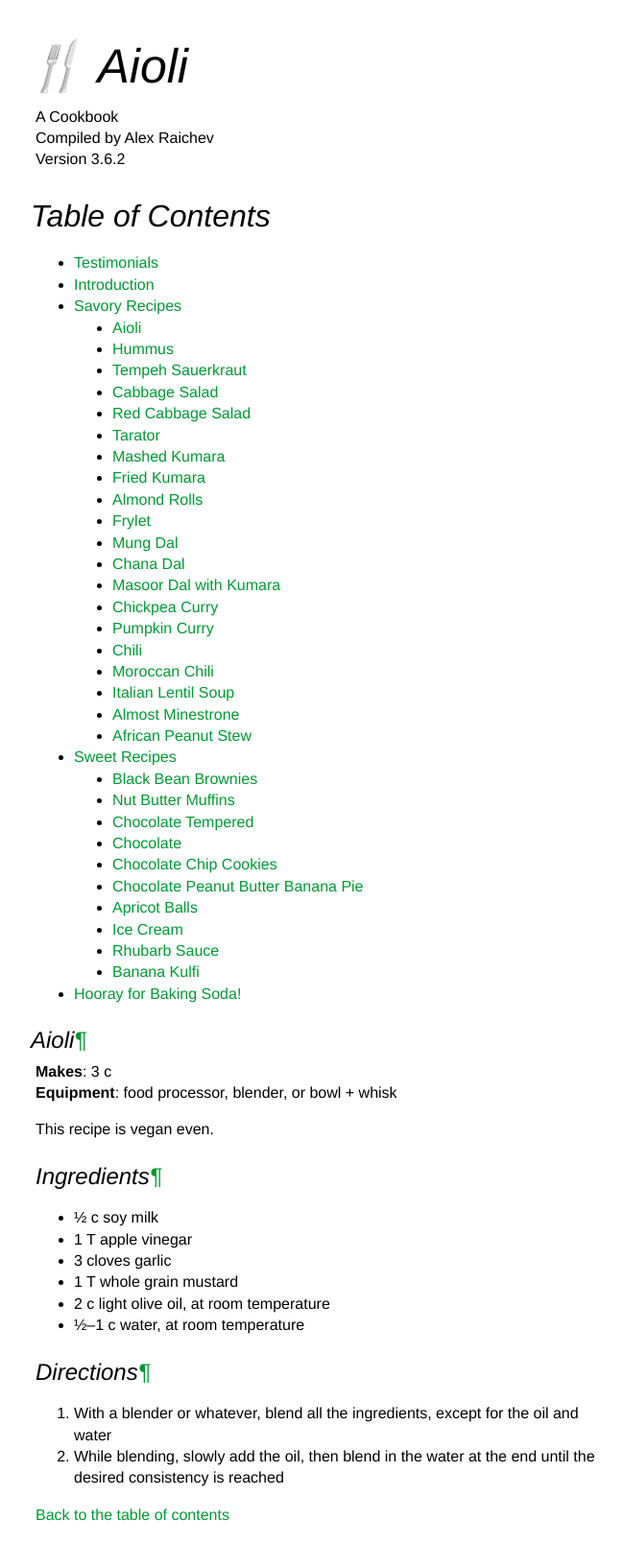
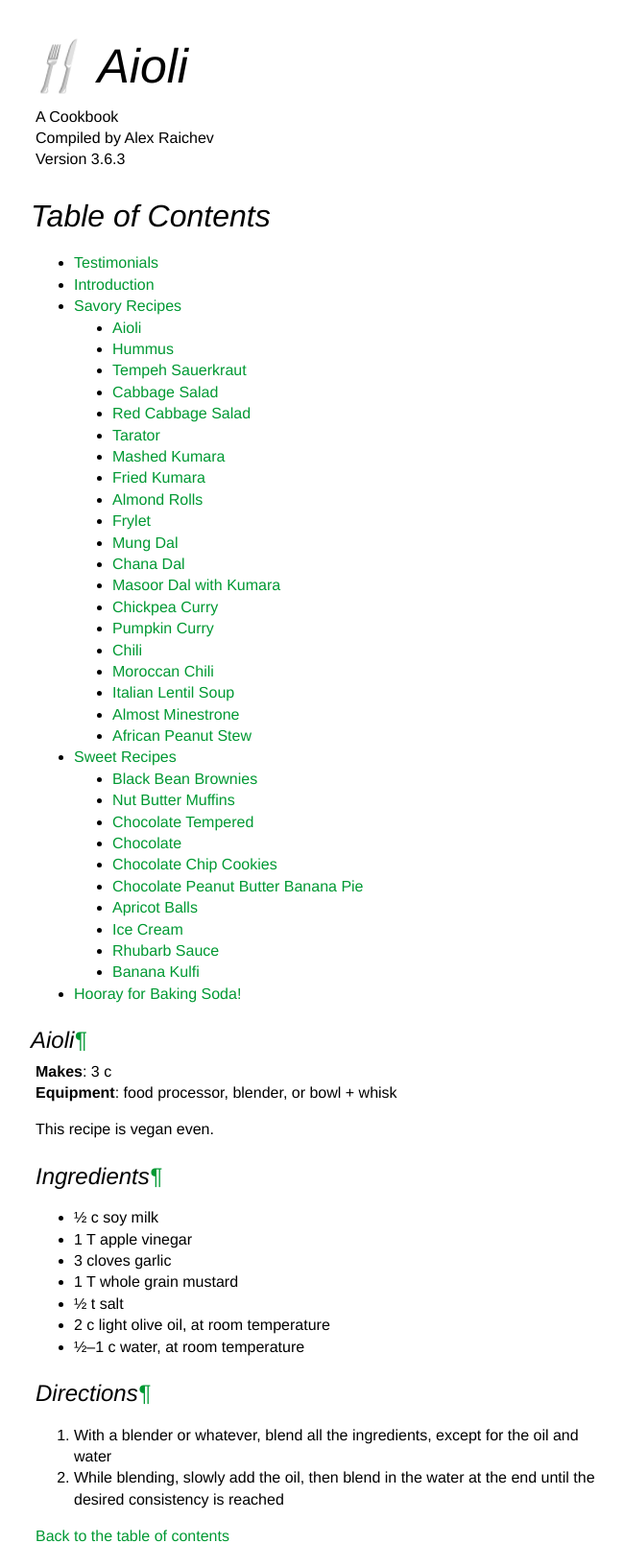
Before and after one commit to araichev/vegehead, a Sphinx documentation site: the page built from docs/recipes/aioli.rst, in a window 1280 px wide. Shown: the whole page at 96% size, without its empty margins (303-953 px from the left). Built offline with Sphinx 7.4.7, drawn with Linux system fonts in a browser that asks for light colours; before the commit the page ends 1610 px from its top, so only the background shows below that.

Commit message:
- Added missing salt to aioli recipe.

```diff
--- a/README.rst
+++ b/README.rst
@@ -58,6 +58,11 @@ Notes
 
 Changes
 ========
+
+3.6.3, 2020-09-06
+-----------------
+- Added missing salt to aioli recipe.
+
 
 3.6.2, 2020-08-25
 -----------------
--- a/docs/conf.py
+++ b/docs/conf.py
@@ -52,7 +52,7 @@ copyright = u'CC BY-NC-SA 4.0'
 # built documents.
 #
 # The short X.Y version.
-version = '3.6.2'
+version = '3.6.3'
 
 # The language for content autogenerated by Sphinx. Refer to documentation
 # for a list of supported languages.
--- a/docs/recipes/aioli.rst
+++ b/docs/recipes/aioli.rst
@@ -12,6 +12,7 @@ Ingredients
 - 1 T apple vinegar
 - 3 cloves garlic
 - 1 T whole grain mustard
+- ½ t salt
 - 2 c light olive oil, at room temperature
 - ½--1 c water, at room temperature
 
--- a/pyproject.toml
+++ b/pyproject.toml
@@ -1,6 +1,6 @@
 [tool.poetry]
 name = "vegehead"
-version = "3.6.2"
+version = "3.6.3"
 description = "A cookbook"
 authors = ["Alex Raichev <alex@raichev.net>"]
 license = "CC BY-NC-SA 4.0"
```
